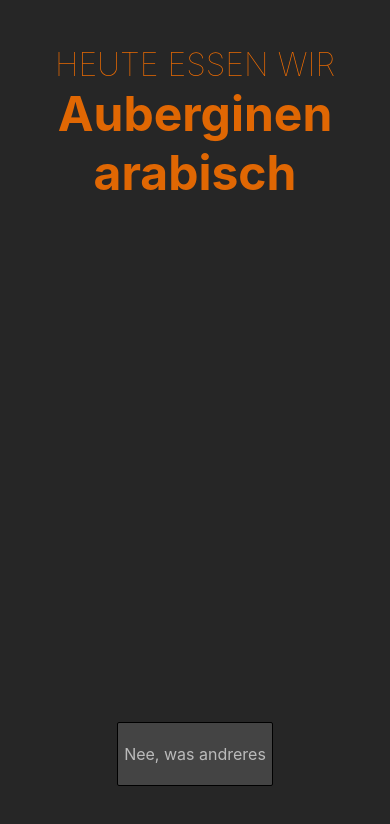
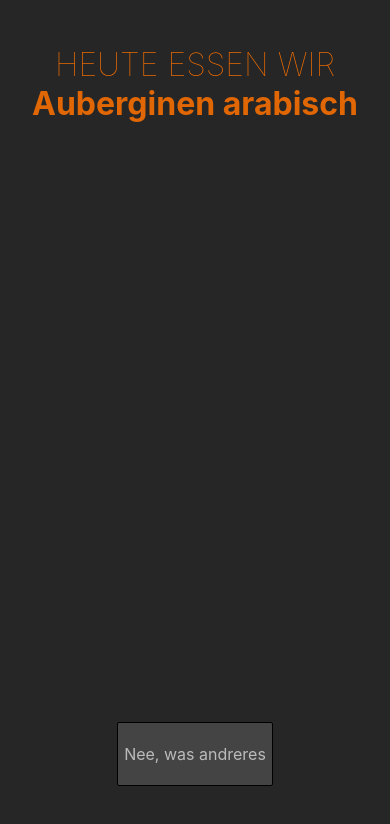
Before and after one commit to frie321984/was-essen-wir, a Svelte app: page / in a window 390 px wide. Both pictures are taken after a click on the button "Sag's mir!". Shown: the top 824 px of the page. Built offline with nearby package versions, Linux system fonts and the light colour scheme.

Commit message:
fontsize war falsch

```diff
--- a/src/MenueVorschlag.svelte
+++ b/src/MenueVorschlag.svelte
@@ -13,12 +13,11 @@
 	span {
 		text-transform: none;
 		font-weight: bold;
-		font-size: 2rem;
-
+		font-size: 3rem;
 	}
 	@media (max-width: 640px) {
 		span {
-			font-size: 3rem;
+			font-size: 2rem;
 		}
 	}
 </style>
```
